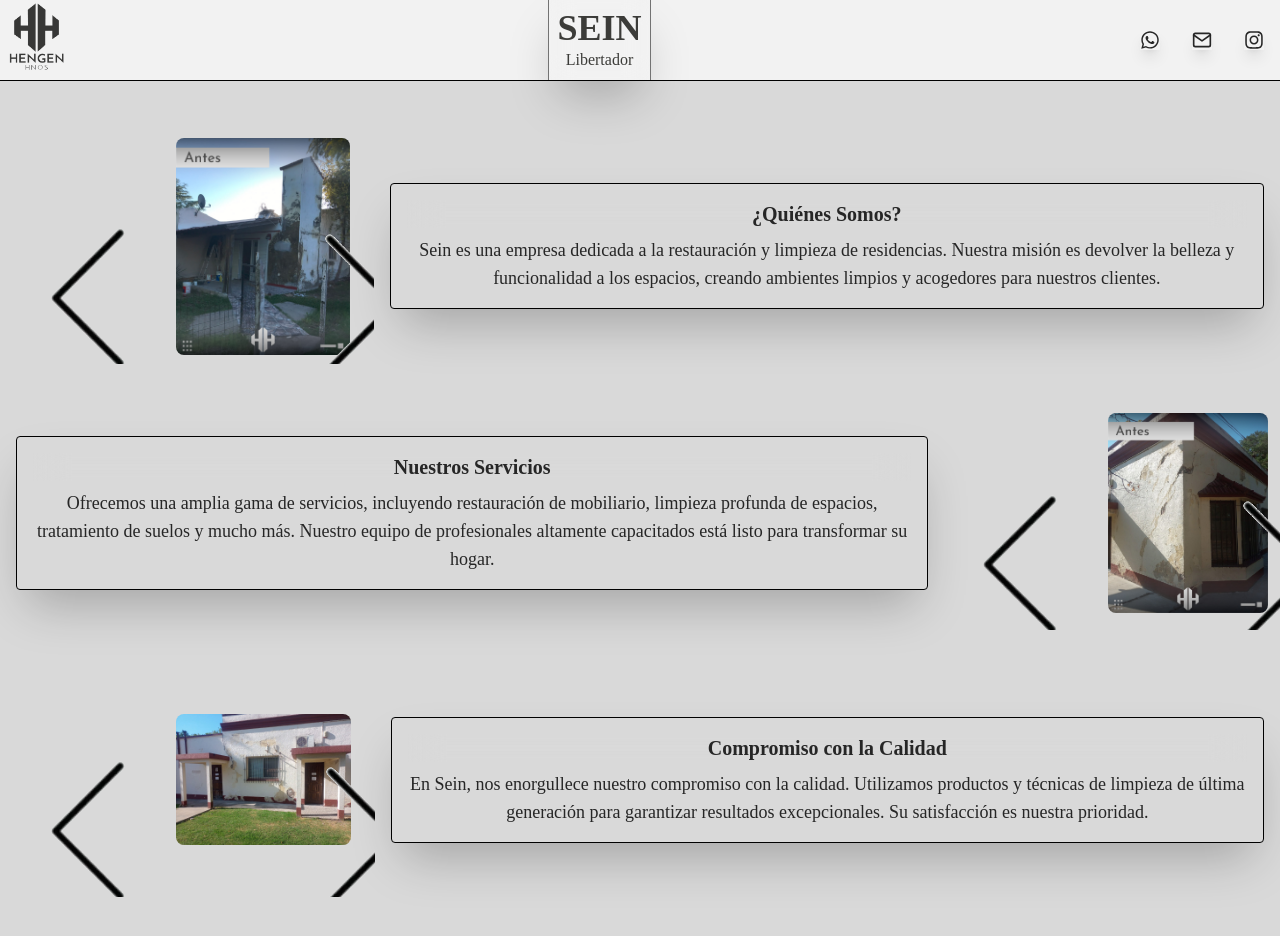
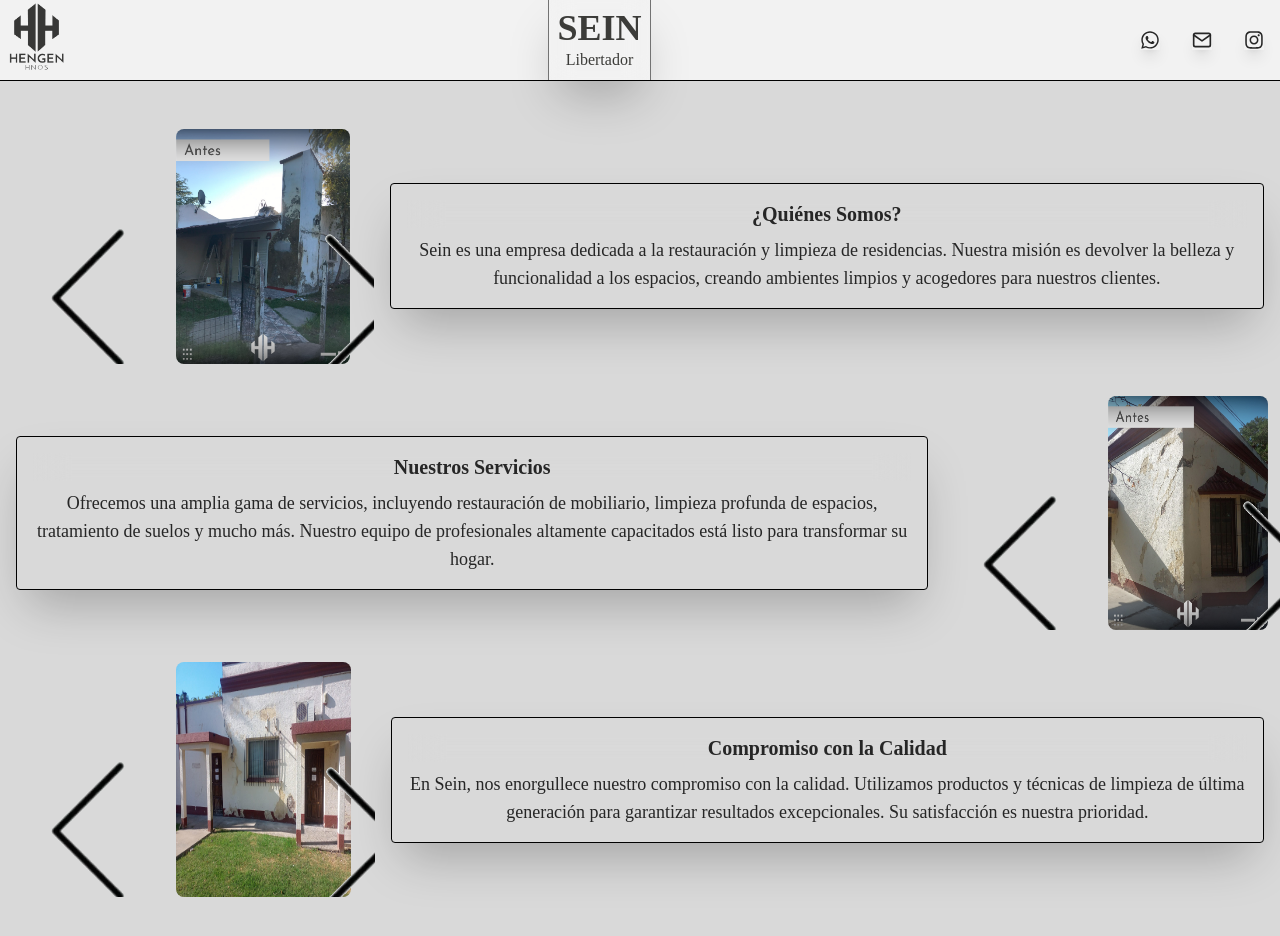
Before and after one commit to santiagva7/Sein-libertador, a Next.js app: page / in a window 1280 px wide. Shown: the top 936 px of the page. Built offline with nearby package versions, Linux system fonts and the light colour scheme.

Commit message:
delete adj3

```diff
--- a/src/Components/Gallery.jsx
+++ b/src/Components/Gallery.jsx
@@ -41,7 +41,6 @@ const Gallery = () => {
         </button>
       </div>
       <div className="flex items-center h-full">
-        <div className="mx-auto"> {/* Agregar un div contenedor */}
         <Image
           src={posteo}
           alt="Trabajos realizados"
@@ -50,7 +49,7 @@ const Gallery = () => {
           height={600}
           width={600}
         />
-        </div>
+
       </div>
       <div className="mt-12">
         <button className="p-2 sm:p-3 rounded-full" onClick={nextSlide}>
--- a/src/Components/Gallery2.jsx
+++ b/src/Components/Gallery2.jsx
@@ -41,7 +41,6 @@ const Gallery2 = () => {
         </button>
       </div>
       <div className="flex items-center h-full">
-        <div className="mx-auto"> {/* Agregar un div contenedor */}
         <Image
           src={posteo}
           alt="Trabajos realizados"
@@ -50,7 +49,6 @@ const Gallery2 = () => {
           height={600}
           width={600}
         />
-        </div>
       </div>
       <div className="mt-12">
         <button className="p-2 sm:p-3 rounded-full" onClick={nextSlide}>
--- a/src/Components/Gallery3.jsx
+++ b/src/Components/Gallery3.jsx
@@ -41,7 +41,6 @@ const Gallery3 = () => {
         </button>
       </div>
       <div className="flex items-center h-full">
-        <div className="mx-auto"> {/* Agregar un div contenedor */}
         <Image
           src={posteo}
           alt="Trabajos realizados"
@@ -50,7 +49,6 @@ const Gallery3 = () => {
           height={600}
           width={600}
         />
-        </div>
       </div>
       <div className="mt-12">
         <button className="p-2 sm:p-3 rounded-full" onClick={nextSlide}>
```
Lines whose indentation alone changed are shown as unchanged.
